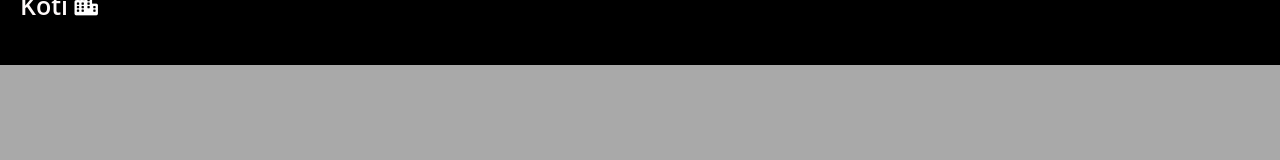
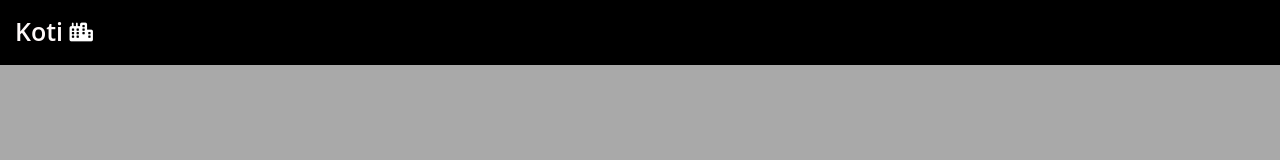
Before and after one commit to xToffi/website-example, a plain HTML site: page index.html in a window 1280 px wide. Shown: the top 160 px of the page. Drawn offline with Linux system fonts and the light colour scheme; a web font is replaced by a local one.

Commit message:
commit on main

```diff
--- a/styles.css
+++ b/styles.css
@@ -32,7 +32,7 @@ a {
 }
 #menu_text {
     color: rgb(255, 255, 255);
-    position: relative; top: -12px; left:20px;
+    position: relative; top: 14px; left:15px;
  }
 #pink_flower {
     position:relative; top:200px; left:1060px;
```
